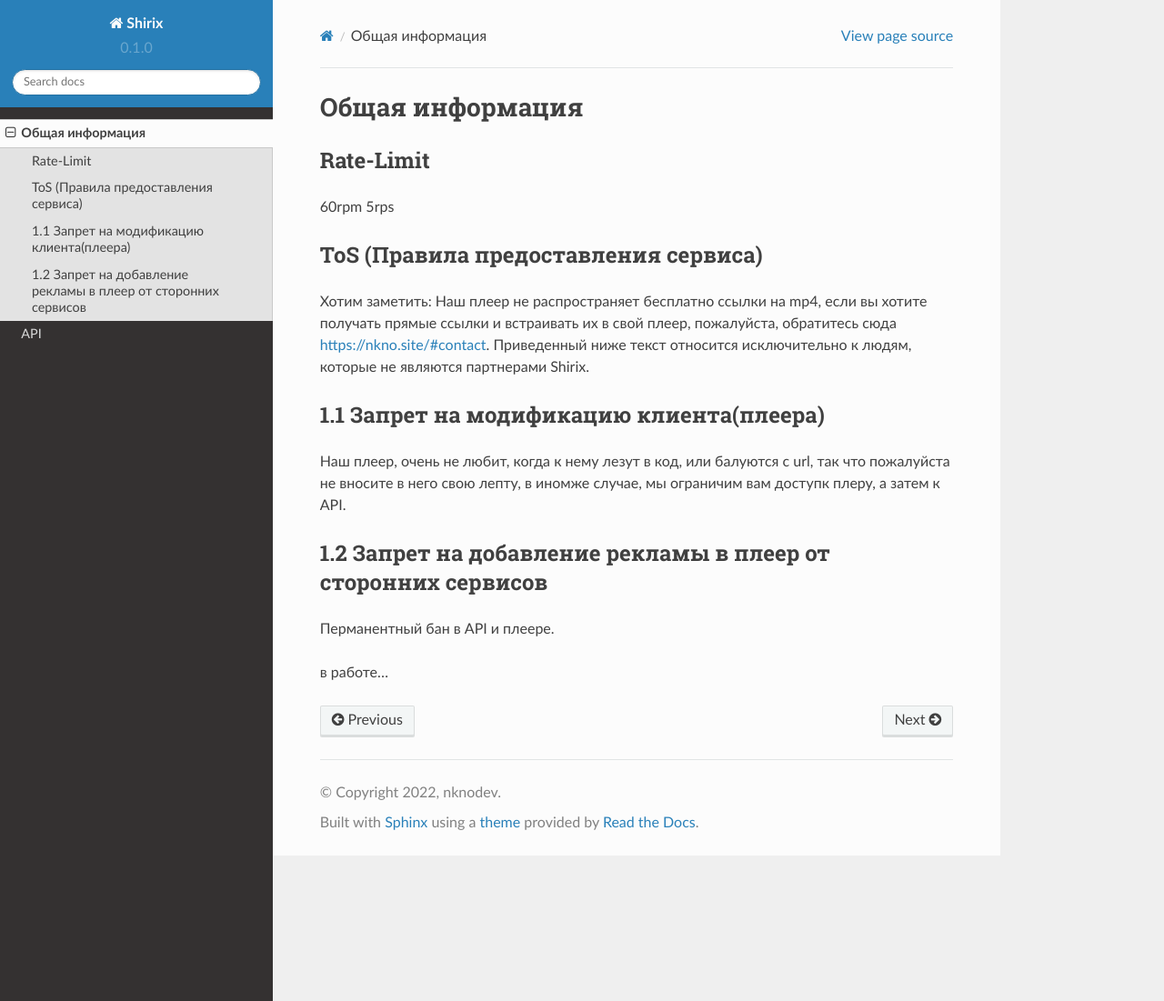
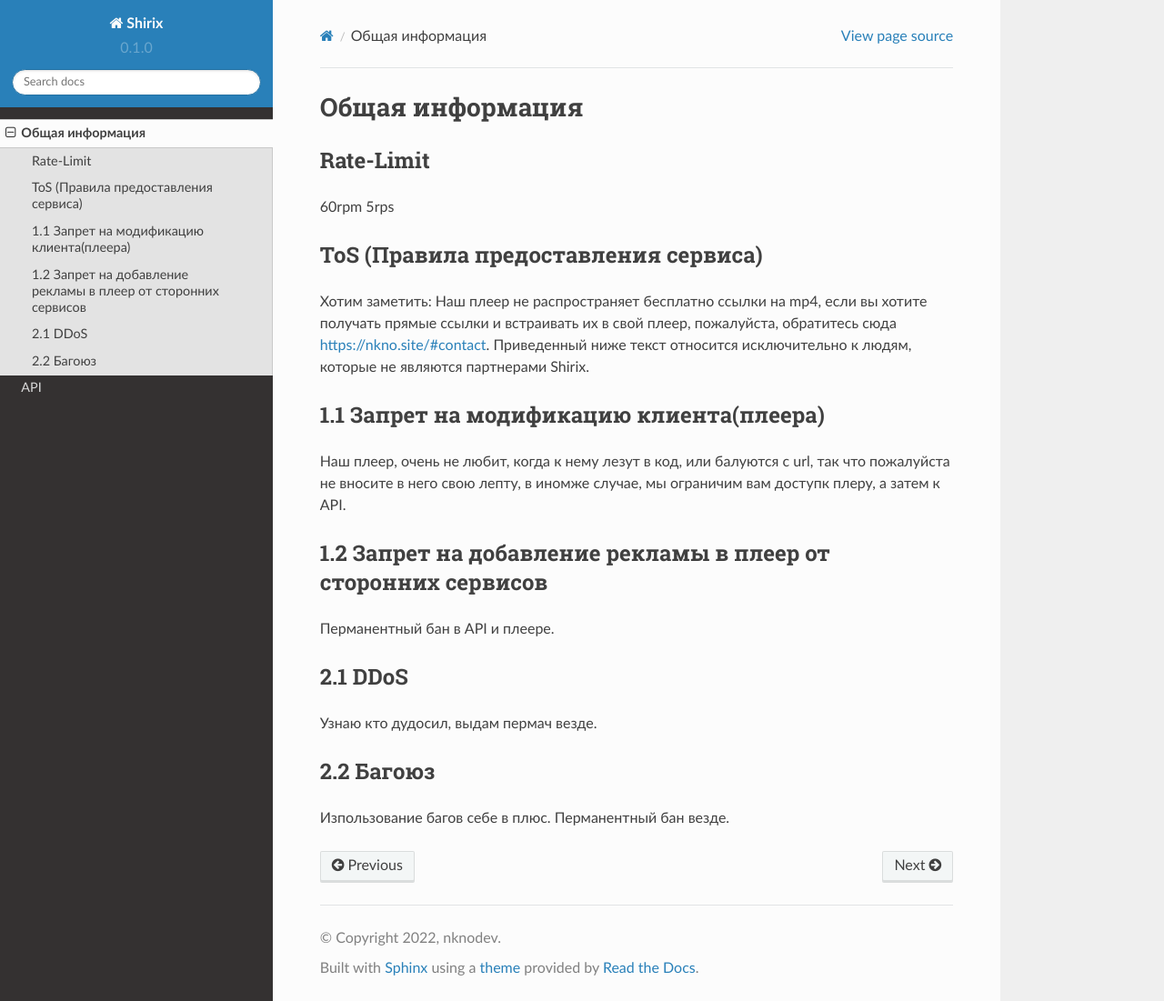
Before and after one commit to nknodev/shirix-docs, a Sphinx documentation site: the page built from docs/source/info.rst, in a window 1280 px wide and 1101 px high. Shown: the whole window at 91% size. Built offline with Sphinx 7.4.7 and the Read the Docs theme 2.0.0, drawn with Linux system fonts in a browser that asks for light colours.

Commit message:
Update info.rst

```diff
--- a/docs/source/info.rst
+++ b/docs/source/info.rst
@@ -27,4 +27,12 @@ ToS (Правила предоставления сервиса)
 ------
 Перманентный бан в API и плеере.
 
-в работе...
+
+2.1 DDoS
+------
+Узнаю кто дудосил, выдам пермач везде.
+
+
+2.2 Багоюз
+------
+Изпользование багов себе в плюс. Перманентный бан везде.
```
